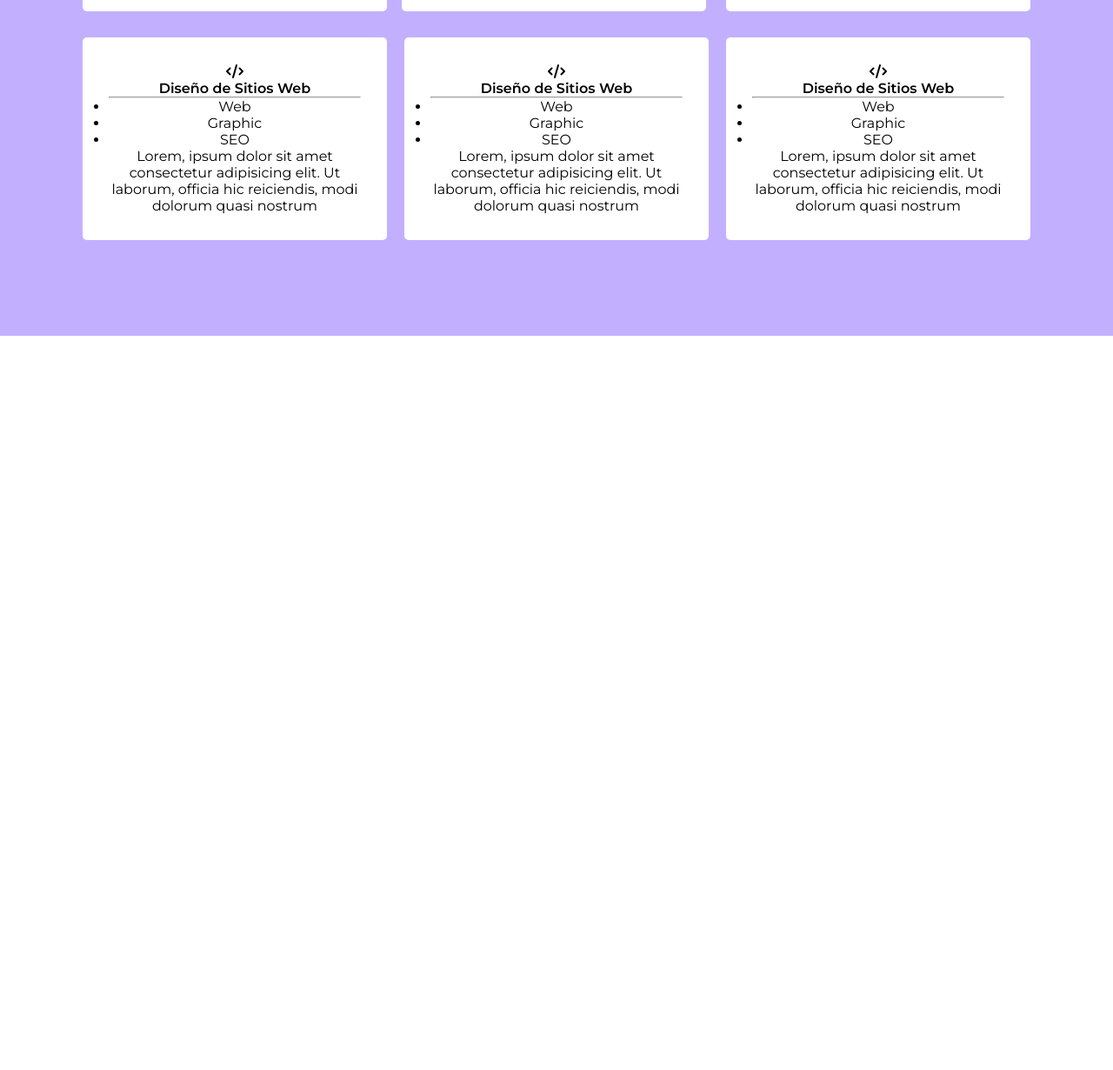
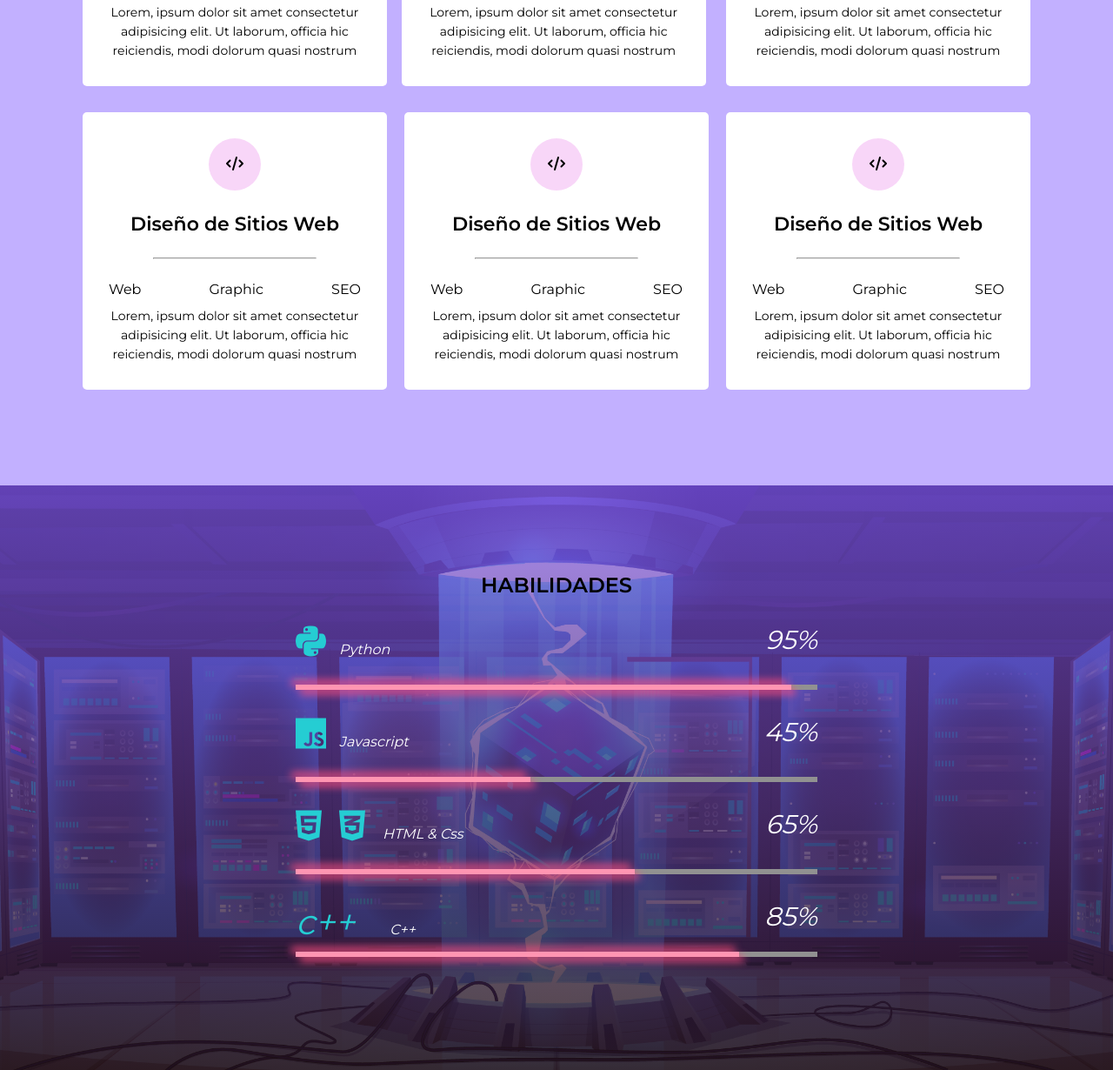
Before and after one commit to ivancito01/me, a plain HTML site: page index.html in a window 1280 px wide. Shown: the part 1764-2994 px from the top of the page at 87% size. Before the commit the page ends 2150 px from the top, so only its background shows below. Drawn offline with Linux system fonts and the light colour scheme.

Commit message:
Se agregó la barra de habilidades

```diff
--- a/index.html
+++ b/index.html
@@ -134,5 +134,53 @@
             </div>
         </div>
     </section>
+    <!-- SECCION HABILIDADES-->
+    <div class="contenedor-skills" id="skills">
+        <h2>HABILIDADES</h2>
+
+        <div class="skill">
+            <div class="info">
+                <!--<span class="icono"><i class="fa-brands fa-python"></i></span>-->
+                <p><i class="fa-brands fa-python"></i>Python</p>
+                <span class="porcentaje"><i>95%</i></span>
+            </div>
+            <div class="barra">
+                <div id="py" class="barra-progreso1"></div>
+            </div>
+        </div>
+
+        <div class="skill">
+            <div class="info">
+                <p><i class="fa-brands fa-js"></i>Javascript</p>
+                <span class="porcentaje"><i>45%</i></span>
+            </div>
+            <div class="barra">
+                <div id="js" class="barra-progreso2"></div>
+
+            </div>
+        </div>
+
+        <div class="skill">
+            <div class="info">
+                <p><i class="fa-brands fa-html5"></i><i class="fa-brands fa-css3-alt"></i>HTML & Css</p>
+                <span class="porcentaje"><i>65%</i> </span>
+            </div>
+            <div class="barra">
+                <div id="html" class="barra-progreso3"></div>
+
+            </div>
+        </div>
+
+        <div class="skill">
+            <div class="info">
+                <p><i >c++</i>C++</p>
+                <span class="porcentaje"><i>85%</i></span>
+            </div>
+            <div class="barra">
+                <div id="c++" class="barra-progreso4"></div>
+
+            </div>
+        </div>
+    </div>
 </body>
 </html>
--- a/style.css
+++ b/style.css
@@ -189,8 +189,8 @@ height: 100vh;
     font-size: 22px;
     text-transform: uppercase;
     color: #111135;
-    text-decoration: underline;
-    text-decoration-color: #ff5080;
+    /*text-decoration: underline;
+    text-decoration-color: #ff5080;*/
     /*text-decoration-thickness: 5px;*/
 }
 #servicios .fila{
@@ -207,3 +207,125 @@ height: 100vh;
     border-radius: 5px;
     transition: .5s ;
 }
+#servicios .fila .servicio:hover{
+    box-shadow: 5px 5px 10px rgba(22, 5, 48, 0.97),-5px -5px 10px rgba(22, 5, 48, 0.97)
+    /*box-shadow: 5px 5px 10px #ff5080,-5px -5px 10px #ff5080*/
+}
+#servicios .fila .servicio h4{
+    font-size:  22px;
+    margin-bottom: 25px;
+}
+#servicios .fila .servicio .icono{
+    display:  inline-block;
+    width: 60px;
+    height: 60px;
+    border-radius: 50%;
+    background-color: #d3d3;
+    padding: 20px;
+    margin-bottom: 25px;
+}
+#servicios .fila .servicio hr{
+    width: 65%;
+    margin: auto;
+    color: #000;
+    margin-bottom: 25px;
+}
+#servicios .fila .servicio ul{
+    list-style: none;
+    display: flex;
+    justify-content: space-between;
+    margin-bottom: 10px;
+}
+#servicios .fila .servicio p{
+    font-size: 14px;
+    line-height: 22px;
+}
+/*SECCION HABILIDADES*/
+.contenedor-skills{
+    background: linear-gradient(#865aebb4,rgba(33,16,16,.8)),url(img/skills.jpg);
+    /*background-attachment: fixed;*/
+    background-repeat: no-repeat;
+    background-size: cover;
+    background-position: center center;
+    padding: 100px 0;
+    text-align: center;
+}
+.contenedor-skills .skill{
+    max-width: 600px;
+    margin: 30px auto;
+}
+.contenedor-skills .skill .info{
+    display: flex;
+    justify-content: space-between;
+}
+.contenedor-skills .skill p{
+    color: #fff;
+    font-style: italic;
+}
+.porcentaje{
+    color: #fff;
+    font-size: 30px;
+}
+.contenedor-skills .skill p i{
+   /* display: grid ;*/
+    width: 10px;
+    height: 60px;
+    border-radius: 50%;
+    /*background-color: #d3d3;*/
+    padding: 0px;
+    color: rgb(37, 205, 211);
+    font-size: 40px;
+    margin-right: 40px;
+   /* margin-bottom: 25px; */
+}
+.contenedor-skills  .skill .barra{
+    background-color: #919191;
+    width: 100%;
+    height: 6px;
+    margin: 10px 0;
+}
+.contenedor-skills .skill .barra .barra-progreso1{
+    background-color: #ff95b2;
+    box-shadow: 5px 5px 10px #ff5080,-5px -5px 10px #ff5080;
+    width: 95%;
+    height: 6px;
+    animation: progreso1 2s forwards;
+
+}
+.contenedor-skills .skill .barra .barra-progreso2{
+    background-color: #ff95b2;
+    box-shadow: 5px 5px 10px #ff5080,-5px -5px 10px #ff5080;
+    width: 45%;
+    height: 6px;
+    animation: progreso2 2s forwards;
+}
+.contenedor-skills .skill .barra .barra-progreso3{
+    background-color: #ff95b2;
+    box-shadow: 5px 5px 10px #ff5080,-5px -5px 10px #ff5080;
+    width: 65%;
+    height: 6px;
+    animation: progreso3 2s forwards;
+}
+.contenedor-skills .skill .barra .barra-progreso4{
+    background-color: #ff95b2;
+    box-shadow: 5px 5px 10px #ff5080,-5px -5px 10px #ff5080;
+    width: 85%;
+    height: 6px;
+    animation: progreso4 2s forwards;
+}
+@keyframes progreso1{
+    0%{width: 0;}
+    100%{width: 95%;}
+}
+@keyframes progreso2{
+    0%{width: 0;}
+    100%{width: 45%;}
+}
+@keyframes progreso3{
+    0%{width: 0;}
+    100%{width: 65%;}
+}
+@keyframes progreso4{
+    0%{width: 0;}
+    100%{width: 85%;}
+}
```
Also changed, not shown: img/skills.jpg (added).
